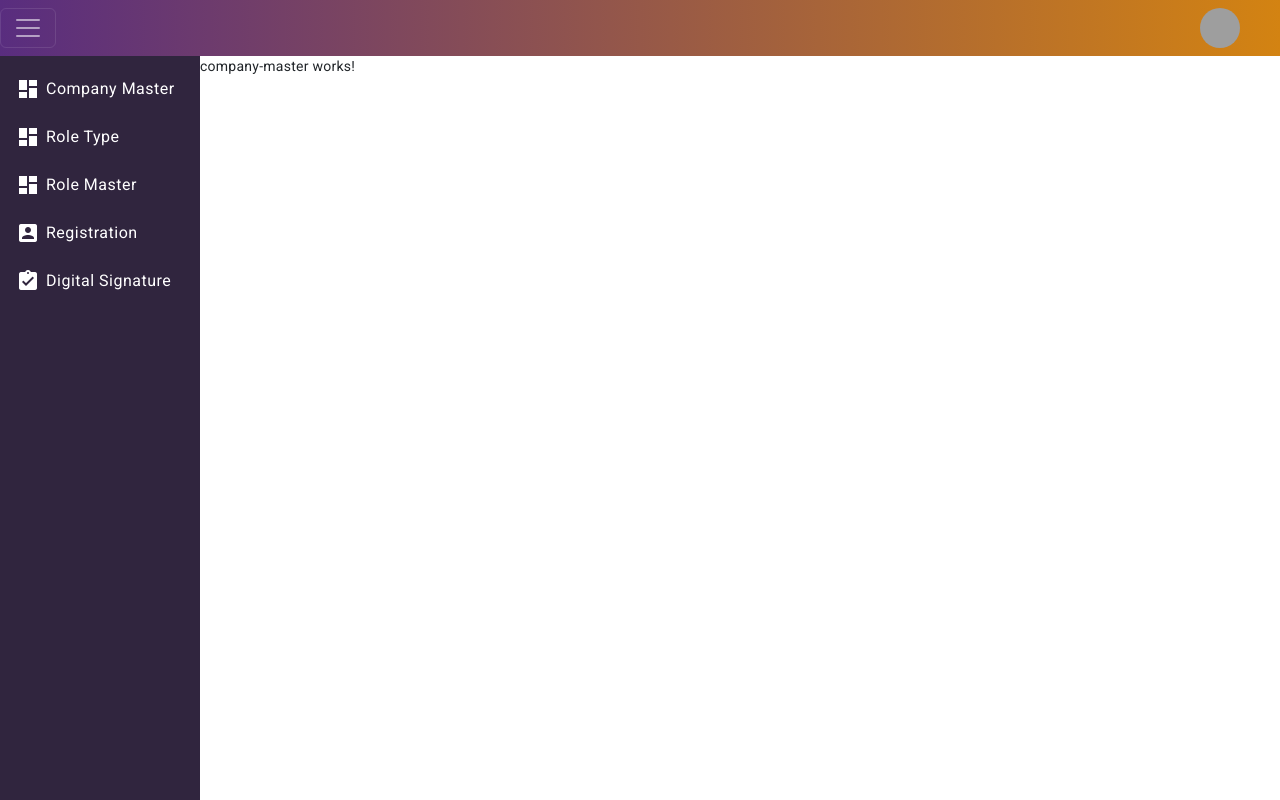
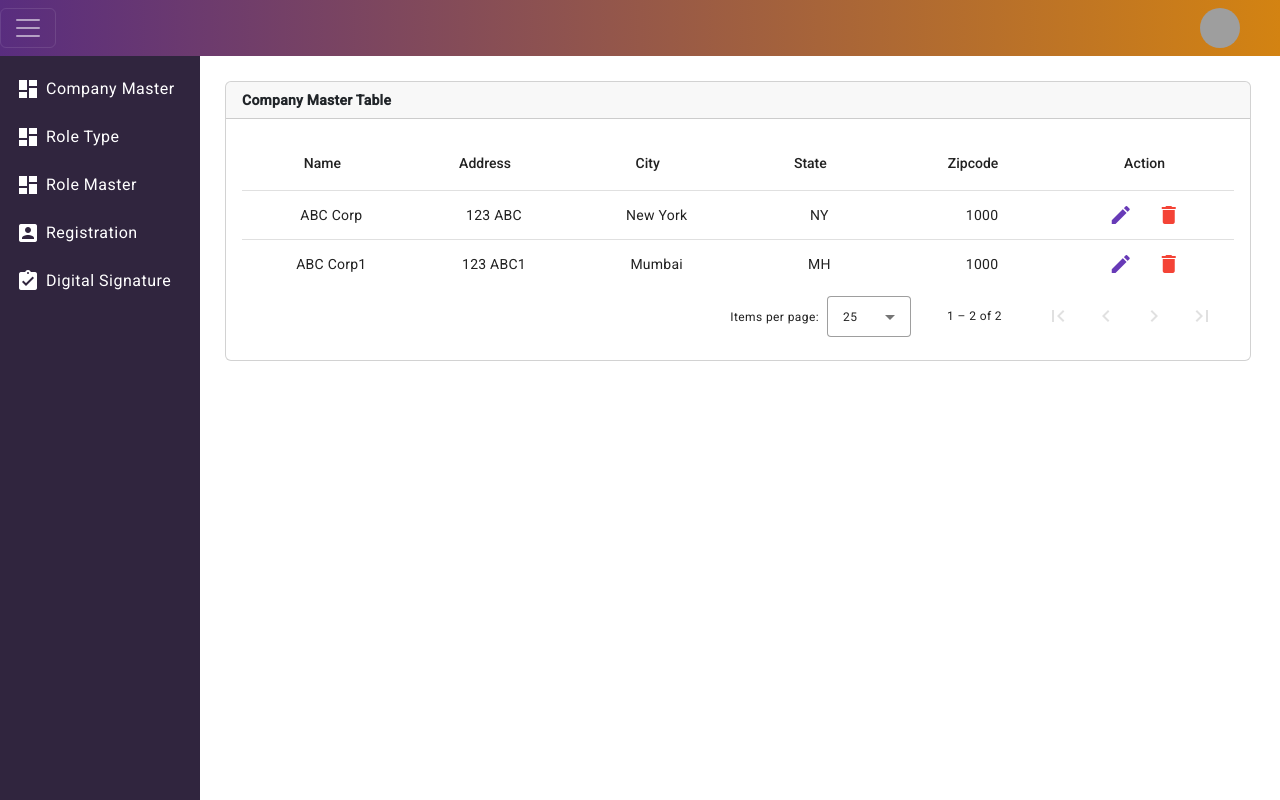
Before and after one commit to utcl2633/utcl, an Angular app: page /company-master in a window 1280 px wide. Shown: the top 800 px of the page. Built offline with nearby package versions, Linux system fonts and the light colour scheme; grey boxes are pictures that could not be loaded.

Commit message:
added company master table

```diff
--- a/angular.json
+++ b/angular.json
@@ -28,9 +28,7 @@
             ],
             "server": "src/main.server.ts",
             "prerender": true,
-            "ssr": {
-              "entry": "server.ts"
-            }
+            "ssr": false
           },
           "configurations": {
             "production": {
--- a/package.json
+++ b/package.json
@@ -24,7 +24,6 @@
     "@angular/router": "^17.1.0",
     "@angular/ssr": "^17.1.2",
     "@ng-bootstrap/ng-bootstrap": "^16.0.0",
-    "ag-grid-angular": "^31.1.1",
     "bootstrap": "^5.3.3",
     "express": "^4.18.2",
     "rxjs": "~7.8.0",
--- a/src/app/app.routes.ts
+++ b/src/app/app.routes.ts
@@ -1,5 +1,4 @@
 import { Routes } from '@angular/router';
-import { AppComponent } from './app.component';
 import { CompanyMasterComponent } from './components/company-master/company-master.component';
 import { DigitalSignatureComponent } from './components/digital-signature/digital-signature.component';
 import { RoleMasterComponent } from './components/role-master/role-master.component';
@@ -7,7 +6,7 @@ import { RoleTypeComponent } from './components/role-type/role-type.component';
 import { UserRegistrationComponent } from './components/user-registration/user-registration.component';
 
 export const routes: Routes = [
-    {path: '', component: AppComponent},
+    {path: '', redirectTo: 'company-master', pathMatch: 'full'},
     {path: 'company-master', component: CompanyMasterComponent},
     {path: 'role-type', component: RoleTypeComponent},
     {path: 'role-master', component: RoleMasterComponent},
--- a/src/app/components/company-master/company-master.component.css
+++ b/src/app/components/company-master/company-master.component.css
@@ -0,0 +1,4 @@
+mat-header-cell,
+mat-cell {
+  justify-content: center;
+}
--- a/src/app/components/company-master/company-master.component.html
+++ b/src/app/components/company-master/company-master.component.html
@@ -1 +1,76 @@
-<p>company-master works!</p>
+<div class="content" style="width: 95%; height: 100%; margin: 25px;">
+  <div class="card">
+    <div class="card-header">
+      <b>Company Master Table</b>
+    </div>
+    <div class="card-body">
+      <mat-table
+        #table
+        [dataSource]="dataSource"
+        matSort
+        (matSortChange)="announceSortChange($event)"
+      >
+        <ng-container matColumnDef="name">
+          <mat-header-cell *matHeaderCellDef mat-sort-header>
+            Name
+          </mat-header-cell>
+          <mat-cell *matCellDef="let element"> {{element.name}} </mat-cell>
+        </ng-container>
+        <ng-container matColumnDef="address1">
+          <mat-header-cell *matHeaderCellDef mat-sort-header>
+            Address
+          </mat-header-cell>
+          <mat-cell *matCellDef="let element"> {{element.address1}} </mat-cell>
+        </ng-container>
+        <ng-container matColumnDef="city">
+          <mat-header-cell *matHeaderCellDef mat-sort-header>
+            City
+          </mat-header-cell>
+          <mat-cell *matCellDef="let element"> {{element.city}} </mat-cell>
+        </ng-container>
+        <ng-container matColumnDef="state">
+          <mat-header-cell *matHeaderCellDef mat-sort-header>
+            State
+          </mat-header-cell>
+          <mat-cell *matCellDef="let element"> {{element.state}} </mat-cell>
+        </ng-container>
+        <ng-container matColumnDef="zipcode">
+          <mat-header-cell *matHeaderCellDef mat-sort-header>
+            Zipcode
+          </mat-header-cell>
+          <mat-cell *matCellDef="let element"> {{element.zipcode}} </mat-cell>
+        </ng-container>
+        <ng-container matColumnDef="action">
+          <mat-header-cell *matHeaderCellDef>
+            Action
+          </mat-header-cell>
+          <mat-cell *matCellDef="let element">
+            <button
+              mat-icon-button
+              matTooltip="Click to Edit"
+              class="iconbutton"
+              color="primary"
+            >
+              <mat-icon>edit</mat-icon>
+            </button>
+            <button
+              mat-icon-button
+              matTooltip="Click to Delete"
+              class="iconbutton"
+              color="warn"
+            >
+              <mat-icon>delete</mat-icon>
+            </button>
+          </mat-cell>
+        </ng-container>
+        <mat-header-row *matHeaderRowDef="displayColumns"></mat-header-row>
+        <mat-row *matRowDef="let row; columns: displayColumns;"></mat-row>
+      </mat-table>
+      <mat-paginator
+        [pageSize]="25"
+        [pageSizeOptions]="[25, 50, 100]"
+        showFirstLastButtons
+      ></mat-paginator>
+    </div>
+  </div>
+</div>
--- a/src/app/components/company-master/company-master.component.ts
+++ b/src/app/components/company-master/company-master.component.ts
@@ -1,12 +1,74 @@
-import { Component } from '@angular/core';
+import { LiveAnnouncer } from "@angular/cdk/a11y";
+import { CommonModule } from "@angular/common";
+import { Component, ViewChild } from "@angular/core";
+import { FormsModule } from "@angular/forms";
+import { MatIconButton } from "@angular/material/button";
+import { MatIconModule } from "@angular/material/icon";
+import { MatPaginator, MatPaginatorModule } from "@angular/material/paginator";
+import { MatSort, MatSortModule, Sort } from "@angular/material/sort";
+import { MatTableDataSource, MatTableModule } from '@angular/material/table';
 
 @Component({
-  selector: 'app-company-master',
+  selector: "app-company-master",
   standalone: true,
-  imports: [],
-  templateUrl: './company-master.component.html',
-  styleUrl: './company-master.component.css'
+  imports: [FormsModule, CommonModule, MatTableModule, MatPaginatorModule, MatIconModule, MatIconButton, MatSortModule],
+  templateUrl: "./company-master.component.html",
+  styleUrl: "./company-master.component.css",
 })
 export class CompanyMasterComponent {
 
+  data: any = [];
+  displayColumns: string[] = [
+    "name",
+    "address1",
+    "city",
+    "state",
+    "zipcode",
+    "action"
+  ];
+
+  constructor(private _liveAnnouncer: LiveAnnouncer) {}
+
+  dataSource = new MatTableDataSource<any>();
+  @ViewChild(MatPaginator, {static: true}) paginator!: MatPaginator;
+  @ViewChild(MatSort) sort!: MatSort;
+
+
+  ngOnInit() {
+    this.data = this.getData();
+    this.dataSource.data = this.data;
+    this.dataSource.paginator = this.paginator;
+  }
+
+  ngAfterViewInit() {
+    this.dataSource.sort = this.sort;
+  }
+
+  announceSortChange(sortState: Sort) {
+    if (sortState.direction) {
+      this._liveAnnouncer.announce(`Sorted ${sortState.direction}ending`);
+    } else {
+      this._liveAnnouncer.announce('Sorting cleared');
+    }
+  }
+
+  getData() {
+    return [
+      {
+        name: 'ABC Corp',
+        address1: '123 ABC',
+        city: 'New York',
+        state: 'NY',
+        zipcode: '1000'
+      },
+      {
+        name: 'ABC Corp1',
+        address1: '123 ABC1',
+        city: 'Mumbai',
+        state: 'MH',
+        zipcode: '1000'
+      }
+    ]
+  }
+
 }
--- a/src/styles.css
+++ b/src/styles.css
@@ -2,6 +2,3 @@
 @import '@angular/material/prebuilt-themes/deeppurple-amber.css';
 html, body { height: 100%; }
 body { margin: 0; font-family: Roboto, "Helvetica Neue", sans-serif; }
-
-html, body { height: 100%; }
-body { margin: 0; font-family: Roboto, "Helvetica Neue", sans-serif; }
```
Also changed, not shown: 1 other file (tests, documents, lock files or other folders).
